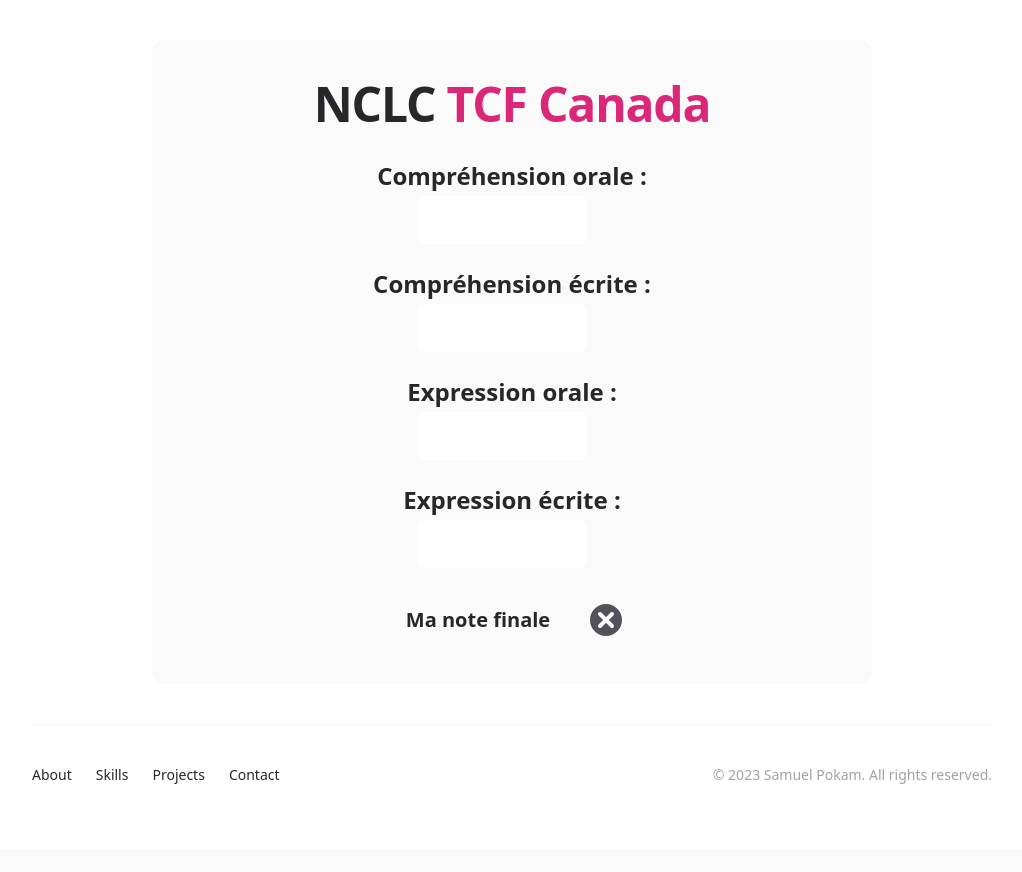
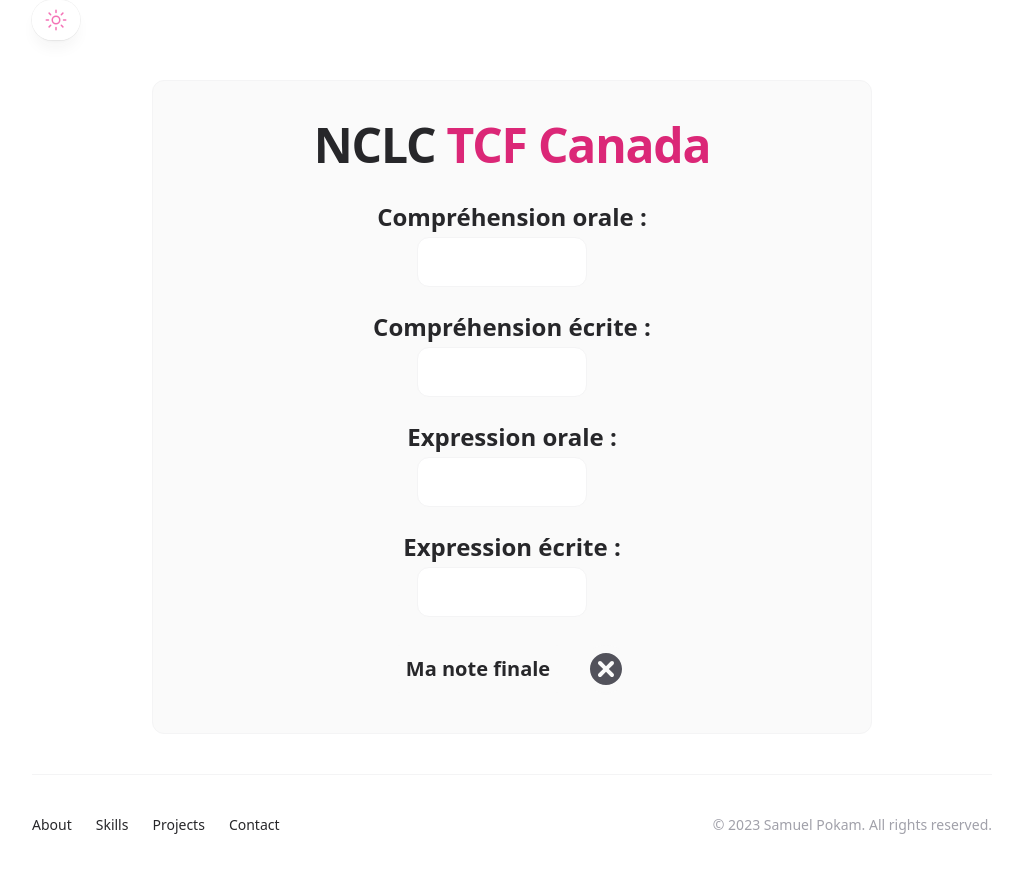
Before and after one commit to RinKhimera/nclc-clb-calculator, a Next.js app: page /tcfcanada in a window 1280 px wide. Shown: the top 872 px of the page, without its empty margins (128-1150 px from the left). Before the commit the page ends 849 px from the top, so only its background shows below. Built offline with nearby package versions, Linux system fonts and the light colour scheme.

Commit message:
UI improvement

```diff
--- a/app/layout.tsx
+++ b/app/layout.tsx
@@ -1,4 +1,5 @@
 import Footer from "@/components/Footer"
+import DarkModeToggle from "@/components/Header"
 import type { Metadata } from "next"
 import "./globals.css"
 
@@ -15,9 +16,10 @@
 }) {
   return (
     <html lang="en">
-      <body className="flex min-h-screen flex-col bg-zinc-50 dark:bg-black">
-        <div className=" inset-0 mx-auto flex min-h-screen w-full flex-col justify-between bg-white px-4 ring-1 ring-zinc-100 dark:bg-zinc-900 dark:ring-zinc-300/20 sm:w-11/12 sm:px-8 lg:max-w-6xl lg:px-24">
-          {children}
+      <body className="flex min-h-screen flex-col bg-zinc-50 transition dark:bg-black">
+        <div className=" inset-0 mx-auto flex min-h-screen w-full flex-col justify-between bg-white px-4 ring-1 ring-zinc-100 transition dark:bg-zinc-900 dark:ring-zinc-300/20 sm:w-11/12 sm:px-8 lg:max-w-6xl lg:px-24">
+          <DarkModeToggle />
+          <div className="grow">{children}</div>
           <Footer />
         </div>
       </body>
--- a/app/tcfcanada/page.tsx
+++ b/app/tcfcanada/page.tsx
@@ -61,8 +61,8 @@
   return (
     <>
       <div className="flex justify-center py-10">
-        <div className="flex w-11/12 flex-col justify-center rounded-xl bg-zinc-50 p-5 py-10 text-zinc-800 dark:bg-zinc-800/50 dark:text-zinc-100 lg:w-3/4">
-          <h1 className="text-center text-3xl font-bold tracking-tight sm:text-5xl">
+        <div className="flex w-11/12 flex-col justify-center rounded-xl border border-zinc-100 bg-zinc-50 p-5 py-10 text-zinc-800 dark:border-none dark:bg-zinc-800/50 dark:text-zinc-100 lg:w-3/4">
+          <h1 className="text-center text-3xl font-bold tracking-tight transition sm:text-5xl">
             NCLC <span className="text-pink-600">TCF Canada</span>
           </h1>
           <form
--- a/components/Footer.tsx
+++ b/components/Footer.tsx
@@ -3,7 +3,7 @@
 const Footer = () => {
   return (
     <>
-      <footer className="">
+      <footer className="flex-none">
         <div className="mx-auto border-t border-zinc-100 pb-16 pt-10 dark:border-zinc-700/40 lg:max-w-5xl">
           <div className="flex flex-col items-center justify-between gap-6 sm:flex-row">
             <div className="flex gap-6 text-sm font-medium text-zinc-800 dark:text-zinc-200">
--- /dev/null
+++ b/components/Header.tsx
@@ -0,0 +1,52 @@
+"use client"
+
+import { useEffect, useState } from "react"
+import { BsMoonStars } from "react-icons/bs"
+import { IoIosArrowDown } from "react-icons/io"
+import { IoSunnyOutline } from "react-icons/io5"
+
+type Props = {
+  defaultMode?: "light" | "dark"
+}
+
+// Define the DarkModeToggle component
+const DarkModeToggle = ({ defaultMode = "light" }: Props) => {
+  // State to manage whether dark mode is active
+  const [darkMode, setDarkMode] = useState<boolean>(
+    // Initialize dark mode state based on user's OS preference
+    window.matchMedia("(prefers-color-scheme: dark)").matches
+  )
+
+  // Effect to update dark mode state and apply changes to the DOM
+  useEffect(() => {
+    if (darkMode) {
+      // Add "dark" class to the <html> element
+      document.documentElement.classList.add("dark")
+    } else {
+      document.documentElement.classList.remove("dark")
+    }
+  }, [darkMode])
+
+  const toggleDarkMode = () => {
+    setDarkMode((prevMode) => !prevMode)
+  }
+
+  return (
+    <div className="pointer-events-auto flex-none">
+      <button
+        type="button"
+        aria-label="Toggle dark mode"
+        onClick={toggleDarkMode}
+        className="group  rounded-full bg-white/90 px-3 py-2 text-pink-400 shadow-lg shadow-zinc-800/5 ring-1 ring-zinc-900/5 backdrop-blur transition hover:text-pink-600 dark:bg-zinc-800/90 dark:ring-white/10 dark:hover:ring-white/20"
+      >
+        {darkMode ? (
+          <BsMoonStars className="m-0.5 text-lg" />
+        ) : (
+          <IoSunnyOutline className="text-2xl" />
+        )}
+      </button>
+    </div>
+  )
+}
+
+export default DarkModeToggle
--- a/components/HomePage.tsx
+++ b/components/HomePage.tsx
@@ -7,7 +7,7 @@
   return (
     <>
       <div className="mt-16 max-w-2xl lg:max-w-5xl">
-        <h1 className="text-4xl font-bold tracking-tight text-zinc-800 dark:text-zinc-100 sm:text-5xl">
+        <h1 className="text-4xl font-bold tracking-tight text-zinc-800 transition dark:text-zinc-100 sm:text-5xl">
           Salut&apos; ! Quel résultat allons-nous comparer aujourd&apos;hui ?
         </h1>
         <div className="my-8 flex max-w-lg flex-col gap-5">
--- a/components/InputField.tsx
+++ b/components/InputField.tsx
@@ -15,7 +15,11 @@
 }
 
 const renderNCLCValue = (value: number | null) => {
-  return value !== null ? <p>NCLC {value}</p> : null
+  return value !== null ? (
+    <p>
+      NCLC <span className="text-pink-600">{value}</span>
+    </p>
+  ) : null
 }
 
 const InputField = ({ label, name, value, onChange, min, max }: InputProps) => {
@@ -63,11 +67,8 @@
 
   return (
     <>
-      <div className="flex flex-col gap-1 py-1.5 lg:py-3">
-        <label
-          htmlFor={name}
-          className="text-center text-xl font-semibold lg:text-2xl"
-        >
+      <div className="flex flex-col gap-1 py-1.5 text-xl transition lg:py-3 lg:text-2xl">
+        <label htmlFor={name} className="text-center font-semibold">
           {label}
         </label>
         <div className="flex items-center justify-center gap-5">
@@ -79,9 +80,9 @@
             min={min}
             max={max}
             required
-            className="w-1/2 rounded-lg px-5 py-2 text-center text-xl font-semibold text-black lg:w-1/4 lg:text-2xl"
+            className="w-1/2 rounded-xl border border-zinc-100 px-5 py-2 text-center font-semibold text-black transition focus:outline-none focus:ring-2 focus:ring-pink-600 lg:w-1/4"
           />
-          <div className="text-xl font-bold">
+          <div className="font-bold">
             {renderNCLCValue(listeningNCLCValue)}
             {renderNCLCValue(readingNCLCValue)}
             {renderNCLCValue(speakingNCLCValue)}
--- a/tailwind.config.ts
+++ b/tailwind.config.ts
@@ -1,17 +1,18 @@
-import type { Config } from 'tailwindcss'
+import type { Config } from "tailwindcss"
 
 const config: Config = {
+  darkMode: "class",
   content: [
-    './pages/**/*.{js,ts,jsx,tsx,mdx}',
-    './components/**/*.{js,ts,jsx,tsx,mdx}',
-    './app/**/*.{js,ts,jsx,tsx,mdx}',
+    "./pages/**/*.{js,ts,jsx,tsx,mdx}",
+    "./components/**/*.{js,ts,jsx,tsx,mdx}",
+    "./app/**/*.{js,ts,jsx,tsx,mdx}",
   ],
   theme: {
     extend: {
       backgroundImage: {
-        'gradient-radial': 'radial-gradient(var(--tw-gradient-stops))',
-        'gradient-conic':
-          'conic-gradient(from 180deg at 50% 50%, var(--tw-gradient-stops))',
+        "gradient-radial": "radial-gradient(var(--tw-gradient-stops))",
+        "gradient-conic":
+          "conic-gradient(from 180deg at 50% 50%, var(--tw-gradient-stops))",
       },
     },
   },
```
Also changed, not shown: hooks/DarkModeToggle.tsx (added, +51 -0 lines).
